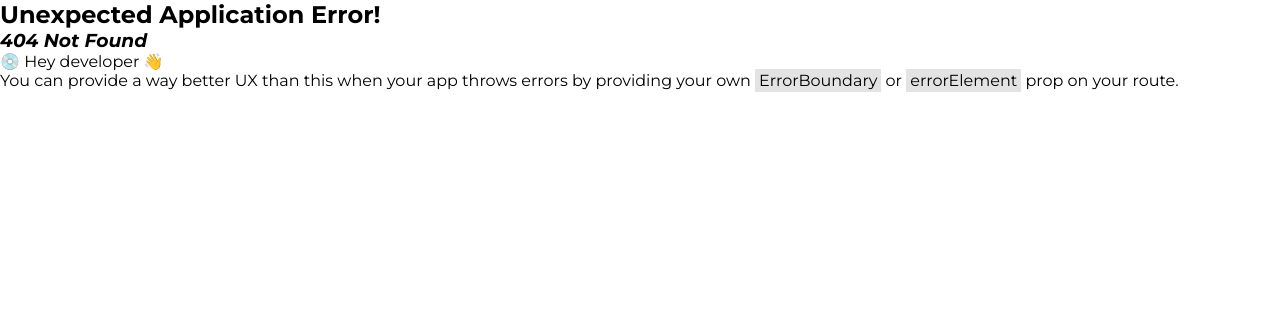
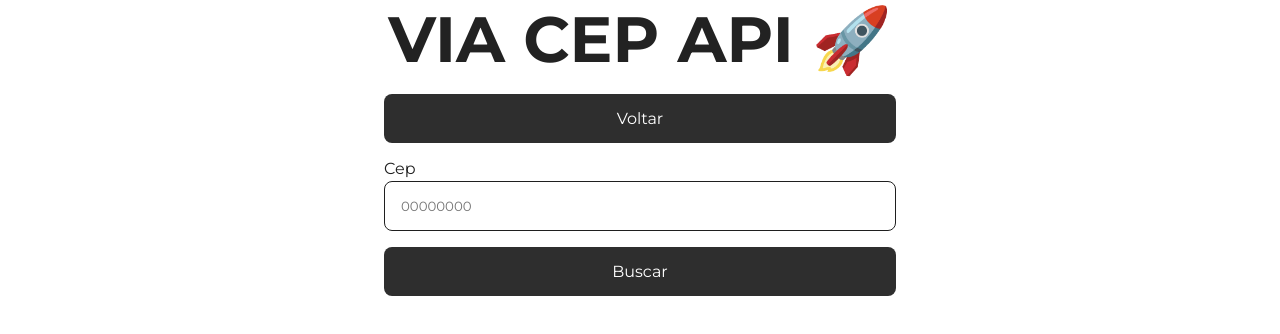
Before and after one commit to BrunoRodrigoT/unifbv-ts-react, a React (Create React App) app: page /via-cep in a window 1280 px wide. Before the commit this address had no page. Shown: the top 334 px of the page. Built offline with nearby package versions, Linux system fonts and the light colour scheme.

Commit message:
feat: via-cep screen

```diff
--- a/src/pages/home/index.tsx
+++ b/src/pages/home/index.tsx
@@ -78,8 +78,10 @@
           margin: "0 auto",
         }}
       >
-        <Button onClick={() => navigate("/about")}>Sobre</Button>
-        <a href="/about">Sobre</a>
+        <div style={{ display: "flex", gap: "1rem", width: "100%" }}>
+          <Button onClick={() => navigate("/about")}>Sobre</Button>
+          <Button onClick={() => navigate("/via-cep")}>Via Cep</Button>
+        </div>
         <Input
           label="Nome"
           placeholder="Name"
--- /dev/null
+++ b/src/pages/via-cep/index.tsx
@@ -0,0 +1,111 @@
+import React from "react";
+import { zodResolver } from "@hookform/resolvers/zod";
+import { useForm } from "react-hook-form";
+import { z } from "zod";
+import { Button, Input, Title } from "../../components";
+import { useNavigate } from "react-router-dom";
+
+export default function ViaCep() {
+  const navigate = useNavigate();
+
+  type CepResponse = {
+    cep: string;
+    logradouro: string;
+    complemento: string;
+    bairro: string;
+    localidade: string;
+    uf: string;
+    unidade: string;
+    ibge: string;
+    gia: string;
+    ddd: string;
+    siafi: string;
+  };
+
+  const [cepResponse, setCepResponse] = React.useState<CepResponse>();
+
+  const validations = z.object({
+    cep: z.string().min(8, "O Cep deve conter 8 digitos"),
+  });
+
+  type FormValues = z.infer<typeof validations>;
+
+  const defaultValues = {
+    cep: "",
+  };
+
+  const {
+    register,
+    reset,
+    handleSubmit,
+    formState: { errors },
+  } = useForm<FormValues>({
+    defaultValues,
+    resolver: zodResolver(validations),
+  });
+
+  const onSubmit = handleSubmit((data: FormValues) => {
+    fetch(`https://viacep.com.br/ws/${data.cep}/json/`)
+      .then(async (res) => {
+        setCepResponse(await res.json());
+        reset();
+      })
+      .catch((error) => {
+        alert(error);
+      });
+  });
+
+  return (
+    <div
+      style={{
+        display: "flex",
+        flexDirection: "column",
+        gap: "1rem",
+        justifyContent: "center",
+        alignItems: "center",
+        width: "40vw",
+        margin: "0 auto",
+      }}
+    >
+      <Title>VIA CEP API 🚀</Title>
+      <Button onClick={() => navigate("/")}>Voltar</Button>
+      <Input
+        label="Cep"
+        placeholder="00000000"
+        {...register("cep")}
+        helperText={errors.cep?.message}
+      />
+      <Button onClick={onSubmit}>Buscar</Button>
+
+      {cepResponse && (
+        <div
+          style={{
+            display: "flex",
+            flexDirection: "column",
+            gap: "1rem",
+            width: "100%",
+          }}
+        >
+          <p>
+            Cep: <span>{cepResponse.cep}</span>
+          </p>
+          <p>
+            Logradouro: <span>{cepResponse.logradouro}</span>
+          </p>
+          <p>
+            Complemento: <span>{cepResponse.complemento}</span>
+          </p>
+          <p>
+            Bairro: <span>{cepResponse.bairro}</span>
+          </p>
+          <p>
+            Cidade: <span>{cepResponse.localidade}</span>
+          </p>
+          <p>
+            UF: <span>{cepResponse.uf}</span>
+          </p>
+        </div>
+      )}
+    </div>
+  );
+}
--- a/src/routes/index.tsx
+++ b/src/routes/index.tsx
@@ -1,6 +1,7 @@
 import { createBrowserRouter } from "react-router-dom";
 import Home from "../pages/home";
 import About from "../pages/about";
+import ViaCep from "../pages/via-cep";
 
 const routes = createBrowserRouter([
   {
@@ -11,6 +12,10 @@
     path: "/about",
     element: <About />,
   },
+  {
+    path: "/via-cep",
+    element: <ViaCep />,
+  },
 ]);
 
 export default routes;
```
